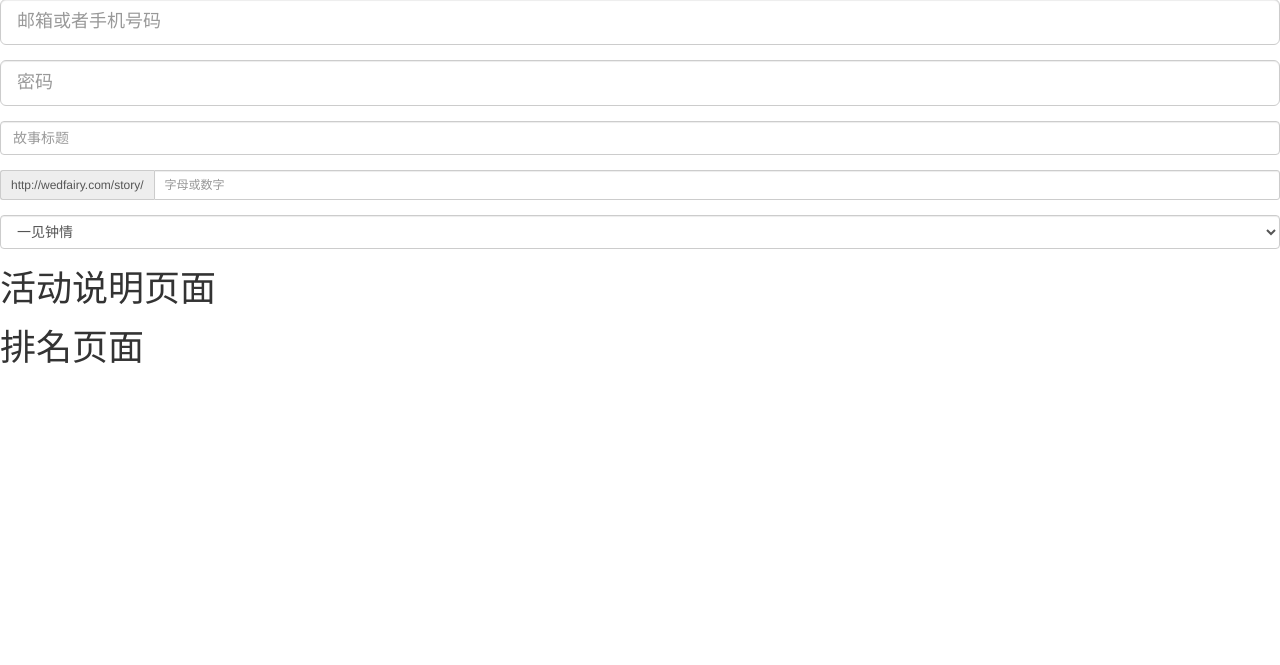
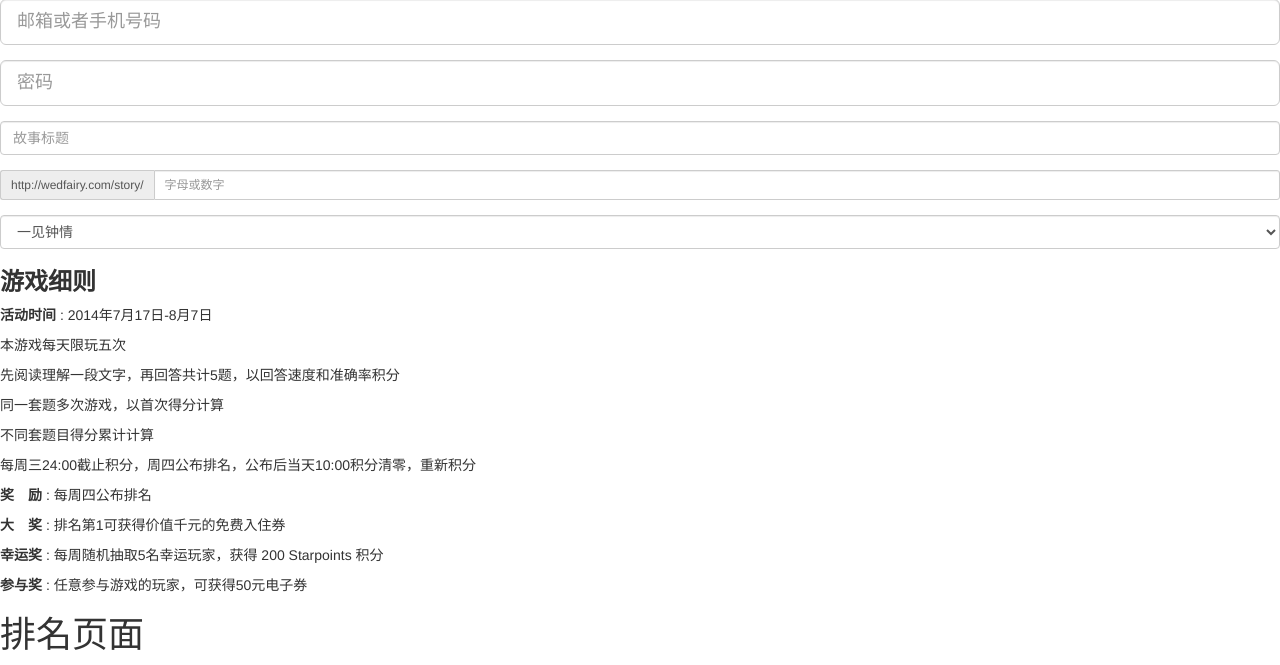
Before and after one commit to DXDSpirits/fourpoints, a Django app: page / in a window 1280 px wide. Shown: the part 374-1039 px from the top of the page. Before the commit the page ends 737 px from the top, so only its background shows below. Run offline with Django 3.2, Linux system fonts and the light colour scheme; some libraries are stand-ins or nearby versions.

Commit message:
add instructions

```diff
--- a/templates/pages/instruction.html
+++ b/templates/pages/instruction.html
@@ -1,3 +1,13 @@
 <div class="view view-hidden" id="view-instruction">
-    <h1>活动说明页面</h1>
+    <h3><strong>游戏细则</strong></h3>
+    <p><strong>活动时间</strong> : 2014年7月17日-8月7日</p>
+    <p>本游戏每天限玩五次</p>
+    <p>先阅读理解一段文字，再回答共计5题，以回答速度和准确率积分</p>
+    <p>同一套题多次游戏，以首次得分计算</p>
+    <p>不同套题目得分累计计算</p>
+    <p>每周三24:00截止积分，周四公布排名，公布后当天10:00积分清零，重新积分</p>
+    <p><strong>奖　励</strong> : 每周四公布排名</p>
+    <p><strong>大　奖</strong> : 排名第1可获得价值千元的免费入住券</p>
+    <p><strong>幸运奖</strong> : 每周随机抽取5名幸运玩家，获得 200 Starpoints 积分</p>
+    <p><strong>参与奖</strong> : 任意参与游戏的玩家，可获得50元电子券</p>
 </div>
```
Also changed, not shown: 1 other file.
